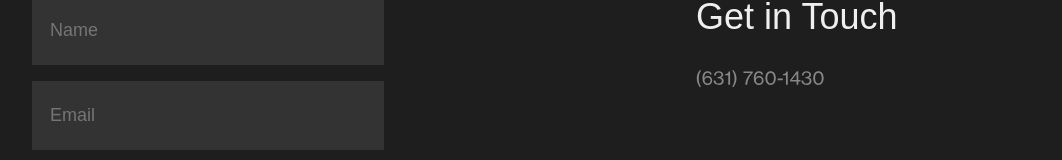
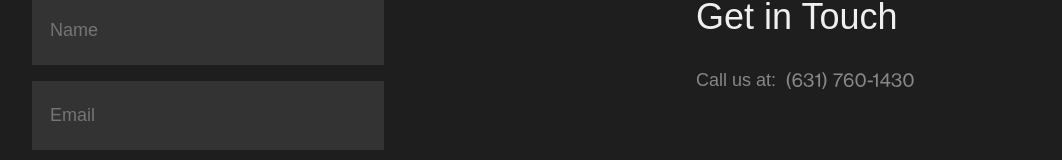
Before and after one commit to trcast/delta-romeo-staging, a React (Vite) app: page /contact in a window 1280 px wide. Shown: the part 373-533 px from the top of the page, without its empty margins (0-1062 px from the left). Built offline with nearby package versions, Linux system fonts and the light colour scheme; no server answers; the HTML template or start-up script is replaced by a standard one; a web font is replaced by a local one.

Commit message:
added call us line

```diff
--- a/src/App.css
+++ b/src/App.css
@@ -780,6 +780,15 @@ nav {
   width: 8rem;
 }
 
+.phone-container {
+  display: flex;
+  flex-direction: row;
+}
+
+.phone-container p {
+  margin-right: 0.6rem;
+}
+
 .jobs-container {
   display: flex;
   width: 892px;
--- a/src/pages/Contact.jsx
+++ b/src/pages/Contact.jsx
@@ -140,7 +140,10 @@ const Contact = () => {
         <section className="contact-form-info-container">
           <h4 className="white semibold">Get in Touch</h4>
           <p className="gray">{biographies[0]?.acf.contact_bio}</p>
-          <img className="phone-contact" src={Phone} alt="" />
+          <div className="phone-container">
+            <p className="gray">Call us at:</p>
+            <img className="phone-contact" src={Phone} alt="" />
+          </div>
         </section>
       </section>
     </div>
```
